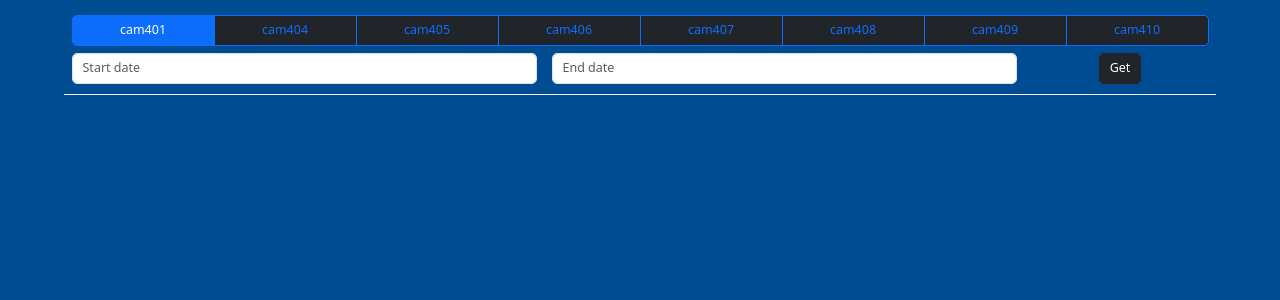
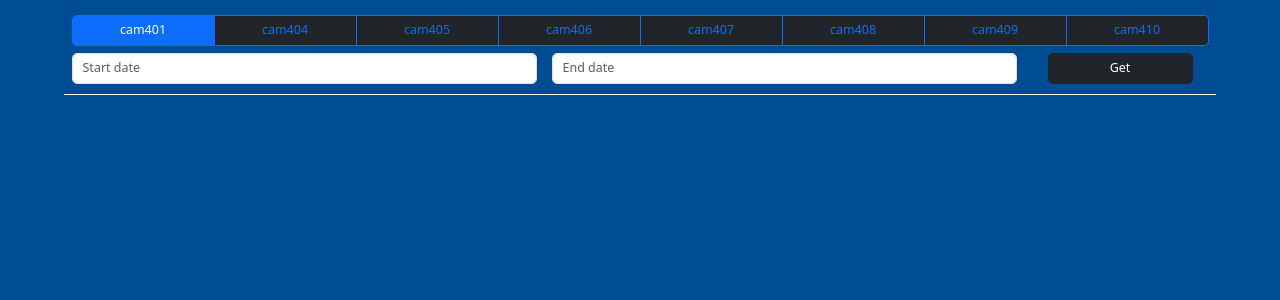
Before and after one commit to AshotVH/records, a Flask app: page / in a window 1280 px wide. Shown: the part 72-372 px from the top of the page. Run offline with Flask 3, Linux system fonts and the light colour scheme; the visitor is signed in with stand-in values (Sample User, id 1); some libraries are stand-ins or nearby versions.

Commit message:
05.12.24

```diff
--- a/static/css/style.css
+++ b/static/css/style.css
@@ -36,3 +36,6 @@ body {
   padding-bottom: 10px;
   border-bottom: 1px solid white;
 }
+.timerange_submit{
+  min-width: 145px;
+}
--- a/templates/index.html
+++ b/templates/index.html
@@ -128,7 +128,7 @@
           />
         </div>
         <div class="col-12 col-md-2 d-flex justify-content-center pt-1">
-          <button class="btn btn-lg btn-dark" id="submit_timerange">Get</button>
+          <button class="btn btn-lg btn-dark timerange_submit" id="submit_timerange">Get</button>
         </div>
       </div>
       <div class="row justify-content-center pt-2">
```
